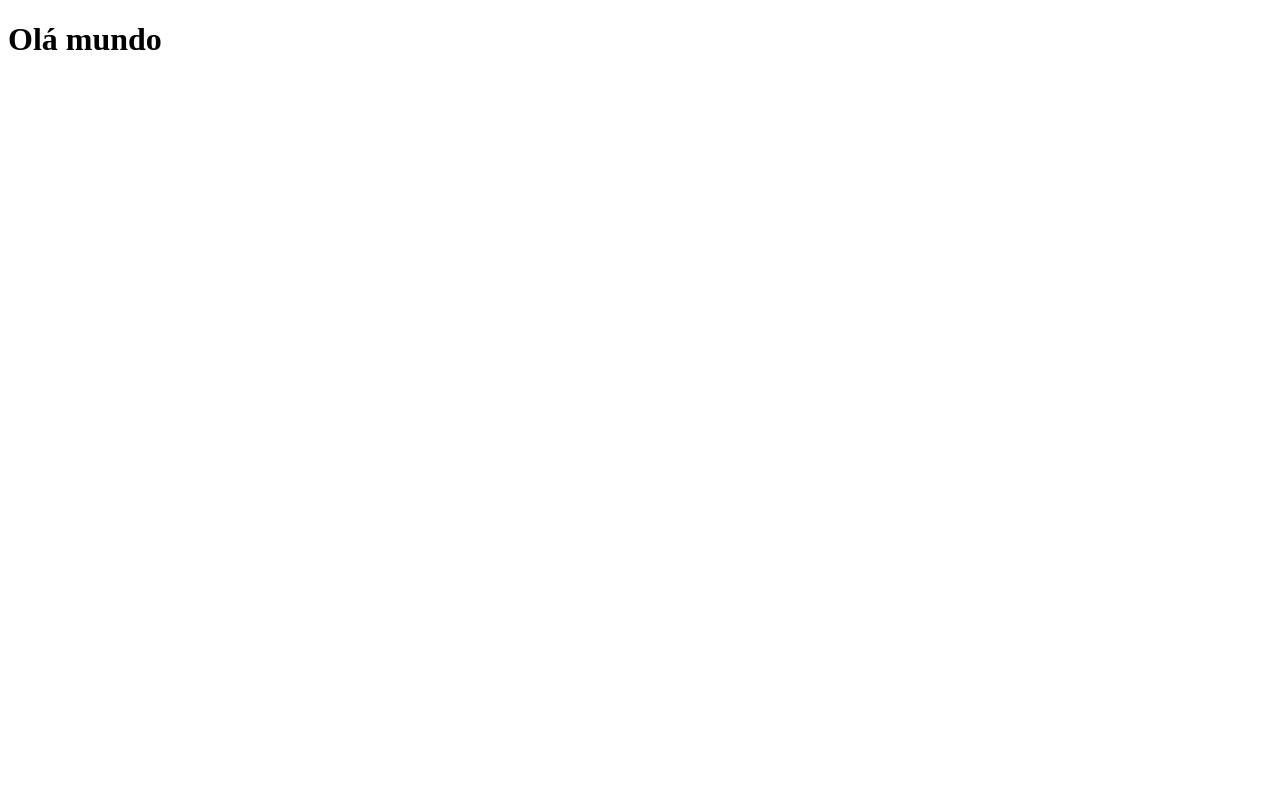
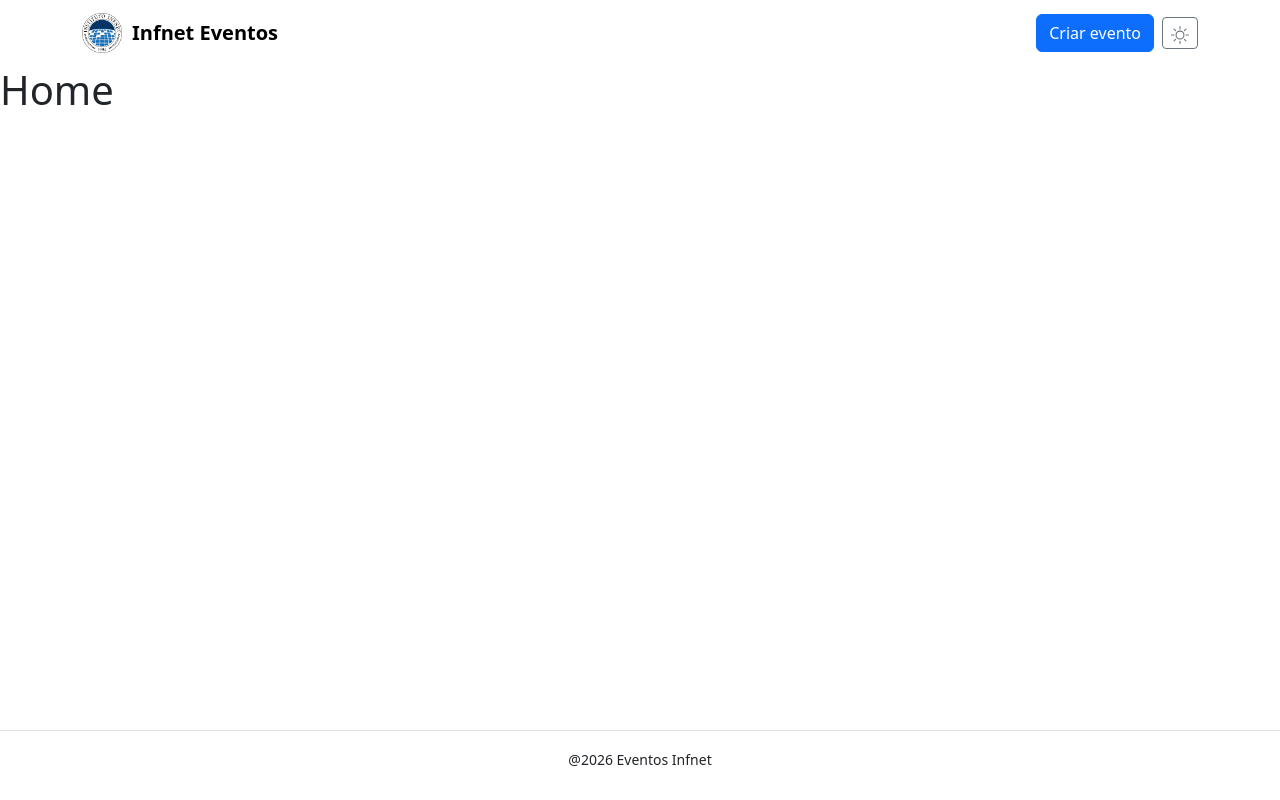
Before and after one commit to joaov-reis/react-interface, a React (Vite) app: page / in a window 1280 px wide. Built offline with nearby package versions, Linux system fonts and the light colour scheme.

Commit message:
Estilização básica na home

```diff
--- a/package.json
+++ b/package.json
@@ -10,9 +10,12 @@
     "preview": "vite preview"
   },
   "dependencies": {
+    "bootstrap": "^5.3.8",
     "react": "^19.2.0",
     "react-dom": "^19.2.0",
+    "react-icons": "^5.5.0",
     "react-router": "^7.13.1",
+    "reactstrap": "^9.2.3",
     "styled-components": "^6.3.9"
   },
   "devDependencies": {
--- a/src/App.tsx
+++ b/src/App.tsx
@@ -1,6 +1,8 @@
+import { Routers } from './routers'
+
 function App() {
   return(
-    <h1>Olá mundo</h1>
+    <Routers/>
   )
 }
 
--- /dev/null
+++ b/src/components/layout/footer.tsx
@@ -0,0 +1,9 @@
+function Footer() {
+  return (
+    <footer className="text-center py-3 mt-4 border-top">
+      <small>@2026 Eventos Infnet</small>
+    </footer>
+  );
+}
+
+export default Footer;
--- /dev/null
+++ b/src/components/layout/header.tsx
@@ -0,0 +1,38 @@
+import { Button, Container } from "reactstrap";
+import { StyledBrand, StyledNavbar } from "./styles";
+import logo from "../../assets/logo.png";
+import { Link, useLocation } from "react-router";
+import { BsSun } from "react-icons/bs";
+
+function Header() {
+  const location = useLocation();
+  return (
+    <StyledNavbar>
+      <Container className="d-flex justify-content-between">
+        <StyledBrand tag={Link} to="/">
+          <img
+            alt="Logo Infnet"
+            src={logo}
+            style={{
+              height: 40,
+              width: 40,
+            }}
+          />
+          <span>Infnet Eventos</span>
+        </StyledBrand>
+        <div className="d-flex gap-2 align-items-center">
+          {location.pathname !== "/create-event" && (
+            <Button tag={Link} to="/create-event" color="primary">
+              Criar evento
+            </Button>
+          )}
+          <Button outline size="sm" className="">
+            <BsSun size={18} />
+          </Button>
+        </div>
+      </Container>
+    </StyledNavbar>
+  );
+}
+
+export default Header;
--- /dev/null
+++ b/src/components/layout/index.tsx
@@ -0,0 +1,18 @@
+import Header from "./header";
+import Footer from "./footer";
+import { Outlet } from "react-router";
+import { Main } from "./styles";
+
+function Layout() {
+  return (
+    <>
+      <Header />
+      <Main>
+        <Outlet />
+      </Main>
+      <Footer />
+    </>
+  );
+}
+
+export default Layout;
--- /dev/null
+++ b/src/components/layout/styles.ts
@@ -0,0 +1,15 @@
+import { Navbar, NavbarBrand } from "reactstrap";
+import styled from "styled-components";
+
+export const StyledNavbar = styled(Navbar)``;
+
+export const StyledBrand = styled(NavbarBrand)`
+  font-weight: bold;
+  display: flex;
+  gap: 10px;
+  line-height: 2;
+`;
+
+export const Main = styled.main`
+  min-height: 80vh;
+`;
--- a/src/main.tsx
+++ b/src/main.tsx
@@ -1,5 +1,6 @@
 import { createRoot } from 'react-dom/client'
 import App from './App'
+import 'bootstrap/dist/css/bootstrap.min.css';
 
 createRoot(document.getElementById('root')!).render(
     <App/>
--- a/src/routers/index.tsx
+++ b/src/routers/index.tsx
@@ -0,0 +1,17 @@
+import { BrowserRouter, Routes, Route } from "react-router";
+import Layout from "../components/layout";
+
+export function Routers() {
+  return (
+    <BrowserRouter>
+      <Routes>
+        <Route element={<Layout />}>
+          <Route index element={<h1>Home</h1>} />
+          <Route path="create-event" element={<h1>Create</h1>} />
+          <Route path="details-event/:id" element={<h1>Details</h1>} />
+          <Route path="*" element={<h1>Não encontrado</h1>} />
+        </Route>
+      </Routes>
+    </BrowserRouter>
+  );
+}
```
Also changed, not shown: src/assets/logo.png (added), 1 other file (tests, documents, lock files or other folders).
